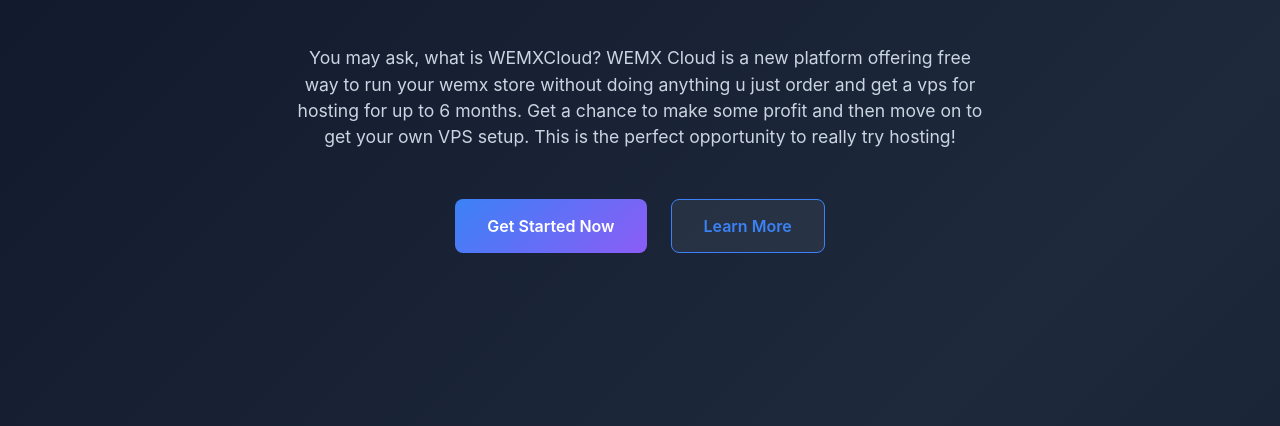
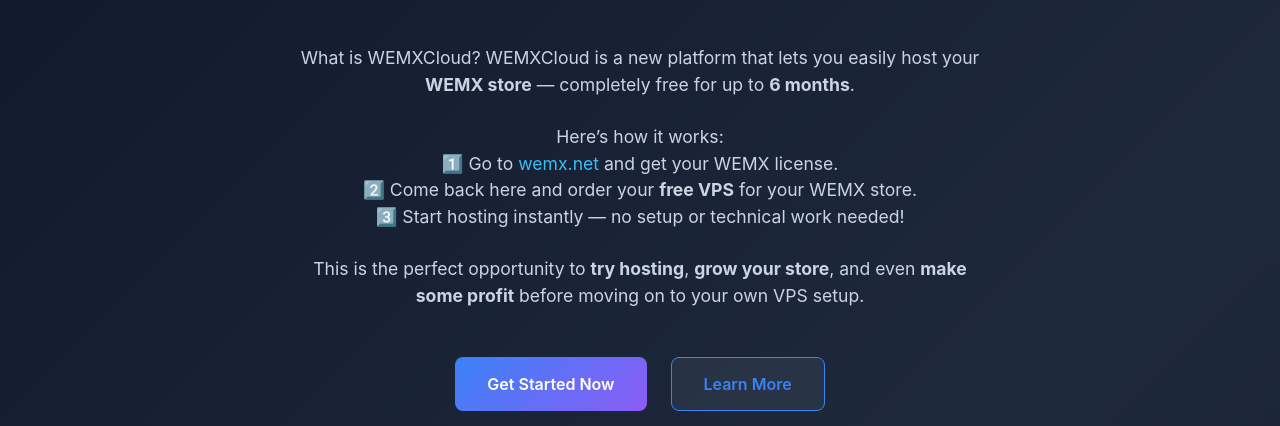
Before and after one commit to EWANZO101/wemx.cloudcoming, a plain HTML site: page home.html in a window 1280 px wide. Shown: the part 314-740 px from the top of the page. Drawn offline with nearby package versions, Linux system fonts and the light colour scheme.

Commit message:
Update home.html

```diff
--- a/home.html
+++ b/home.html
@@ -261,13 +261,19 @@
     </nav>
 
     <!-- Hero Section -->
+   <!-- Hero Section -->
 <section class="hero">
     <div class="beta-badge">🔧 BETA TESTING - FREE</div>
     <h1>Hello and Welcome to WEMXCloud</h1>
     <p class="hero-subtitle">Free WEMX VPS Hosting for 6 Months</p>
 
     <p style="font-size: 1.1rem; color: #cbd5e1; margin-bottom: 3rem; max-width: 700px; margin-left: auto; margin-right: auto;">
-            You may ask, what is WEMXCloud? WEMX Cloud is a new platform offering free way to run your wemx store without doing anything u just order and get a vps for hosting for up to 6 months. Get a chance to make some profit and then move on to get your own VPS setup. This is the perfect opportunity to really try hosting!
+        What is WEMXCloud? WEMXCloud is a new platform that lets you easily host your <strong>WEMX store</strong> — completely free for up to <strong>6 months</strong>.<br><br>
+        Here’s how it works:<br>
+        1️⃣ Go to <a href="https://wemx.net" target="_blank" style="color: #38bdf8;">wemx.net</a> and get your WEMX license.<br>
+        2️⃣ Come back here and order your <strong>free VPS</strong> for your WEMX store.<br>
+        3️⃣ Start hosting instantly — no setup or technical work needed!<br><br>
+        This is the perfect opportunity to <strong>try hosting</strong>, <strong>grow your store</strong>, and even <strong>make some profit</strong> before moving on to your own VPS setup.
     </p>
 
     <div class="cta-buttons">
@@ -275,6 +281,7 @@
         <button class="btn btn-secondary">Learn More</button>
     </div>
 </section>
+
 
     <!-- Features Section -->
     <section class="features" id="features">
@@ -344,7 +351,7 @@
 
     <!-- Footer -->
     <footer class="footer" id="contact">
-        <p>&copy; 2025 WEMXCloud.</p>
+        <p>&copy; 2025 WEMXCloud. </p>
         <p style="margin-top: 1rem; font-size: 0.9rem;">Ready to get started? <span style="color: #3b82f6; font-weight: 600;">Join WEMXCloud today!</span></p>
     </footer>
 </body>
```
Lines whose indentation alone changed are shown as unchanged.
